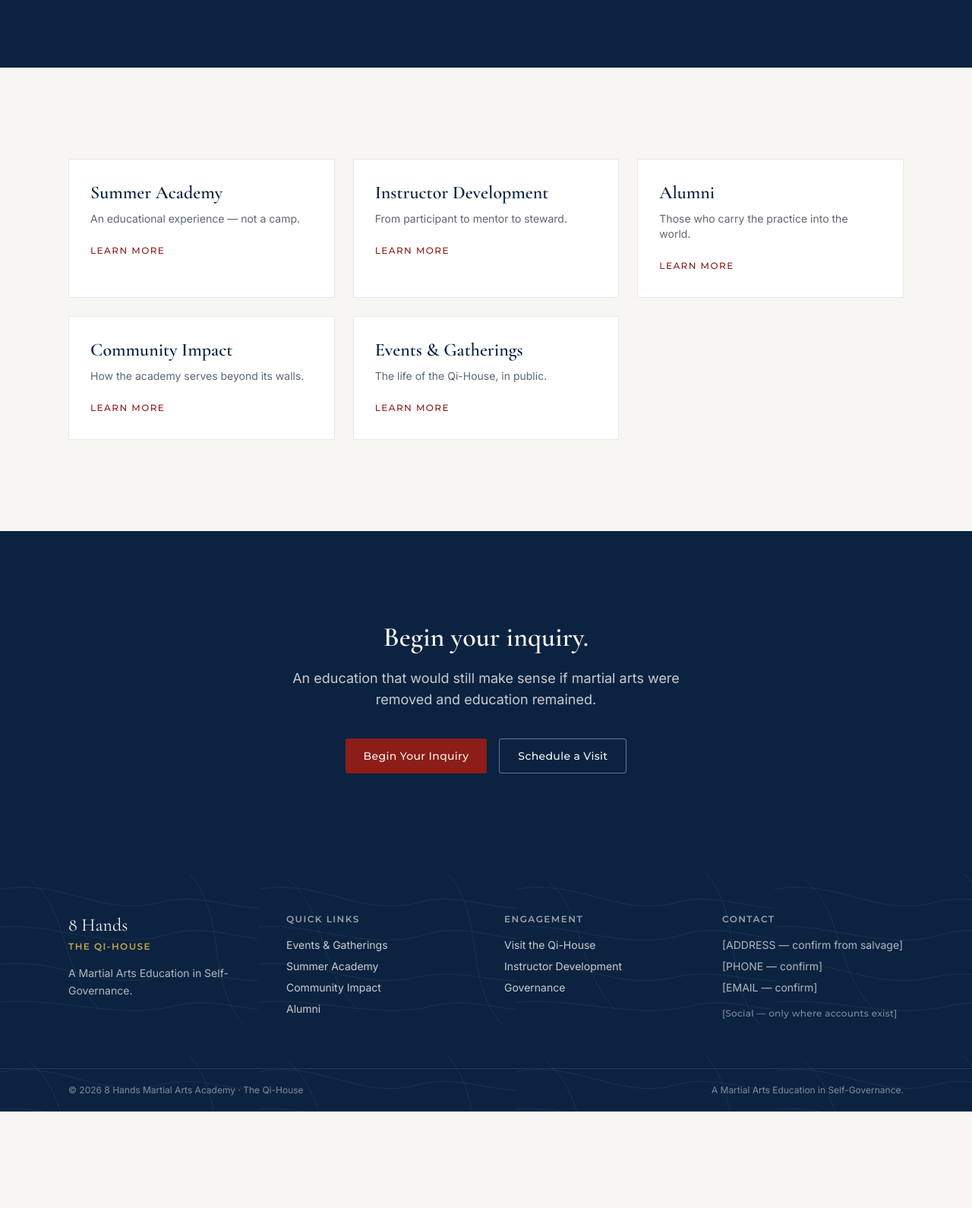
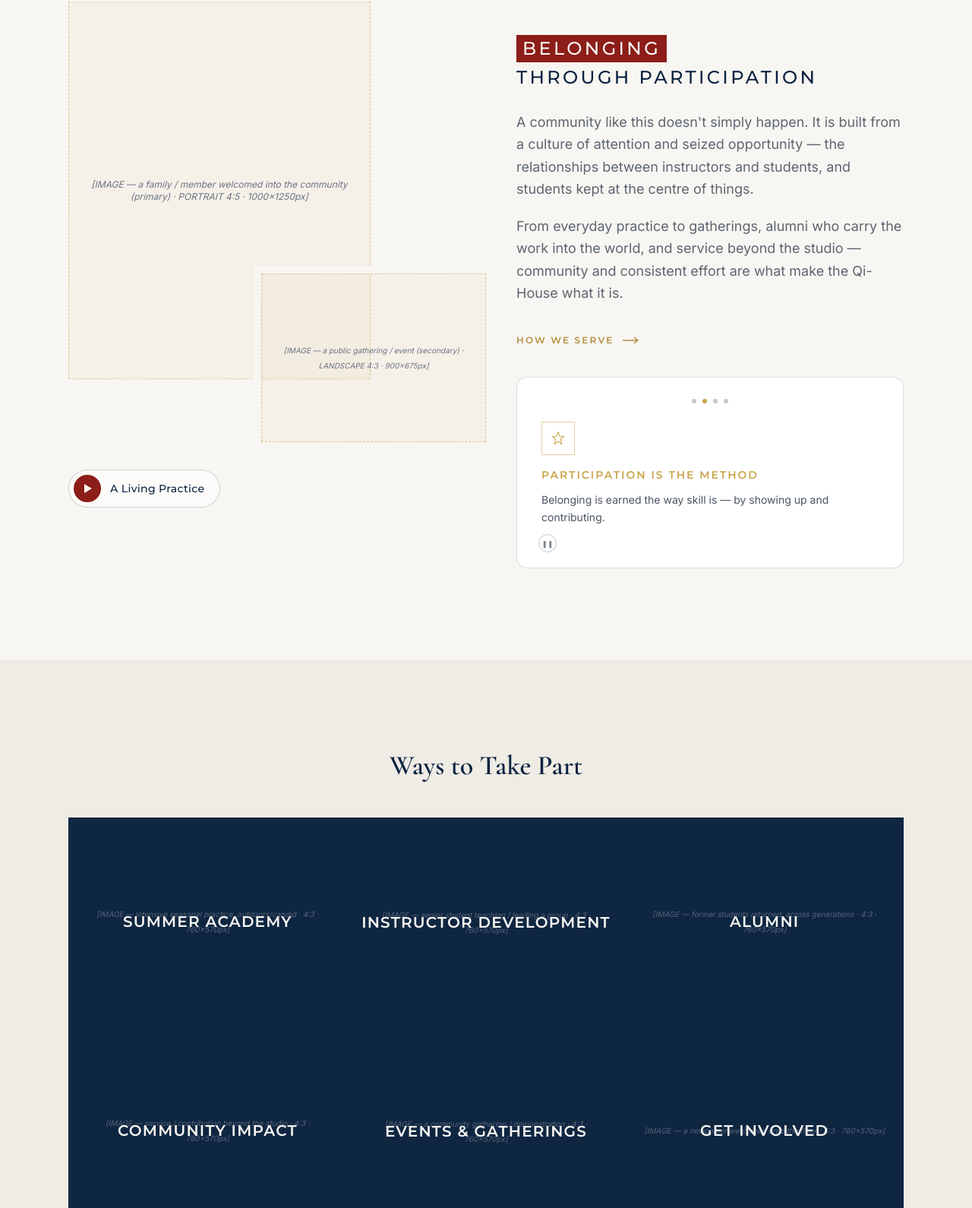
Before and after one commit to sindbad-SH/eight-hands-academy, an Astro site: page /community in a window 1280 px wide. Shown: the part 358-1948 px from the top of the page at 76% size. Before the commit the page ends 1821 px from the top, so only its background shows below. Built offline with nearby package versions, Linux system fonts and the light colour scheme; Astro itself is replaced by a stand-in of ours.

Commit message:
Community: rebuilt to live-audited fidelity (reskin of Community page)
Live audit of aiglon.ch/community. Rebuilt from old PageHeader stub:
- Left-aligned H1 (matches reference)
- Intro: layered ParallaxPhoto pair + play pill + 'Belonging Through Participation'
  highlight heading + copy + ClaimRotator
- Photo hub (centered titles) routing to the real community sub-pages
- No closing CTA (matches reference)
Verified live: layered intro + rotator + hub render correctly.

Co-Authored-By: Claude Opus 4.8 <noreply@anthropic.com>

```diff
--- a/src/pages/community/index.astro
+++ b/src/pages/community/index.astro
@@ -1,32 +1,104 @@
 ---
+// COMMUNITY — reskin of the reference Community page, structure VERIFIED by live Chrome audit of
+// aiglon.ch/community (2026-06-05). Reference shape: LEFT-aligned H1, an intro with a LAYERED photo pair +
+// ▶ pill (left) + highlight heading + copy + ClaimRotator (right), then a centered-title photo hub of
+// community facets, no closing CTA. Re-skinned for the Qi-House; hub routes to our real community sub-pages.
 import Base from '../../layouts/Base.astro';
-import PageHeader from '../../components/PageHeader.astro';
-import Cta from '../../components/Cta.astro';
+import SectionSubnav from '../../components/SectionSubnav.astro';
+import GoldArrowLink from '../../components/GoldArrowLink.astro';
+import ParallaxPhoto from '../../components/ParallaxPhoto.astro';
+import ClaimRotator from '../../components/ClaimRotator.astro';
+import PhotoNavCard from '../../components/PhotoNavCard.astro';
 
-const pages = [
-  ['Summer Academy', '/community/summer-academy', 'An educational experience — not a camp.'],
-  ['Instructor Development', '/community/instructor-development', 'From participant to mentor to steward.'],
-  ['Alumni', '/community/alumni', 'Those who carry the practice into the world.'],
-  ['Community Impact', '/community/impact', 'How the academy serves beyond its walls.'],
-  ['Events & Gatherings', '/community/events', 'The life of the Qi-House, in public.'],
+const subnav: [string, string][] = [
+  ['Participation in Practice', '/community'],
+  ['Summer Academy', '/community/summer-academy'],
+  ['Instructor Development', '/community/instructor-development'],
+  ['Alumni', '/community/alumni'],
+  ['Community Impact', '/community/impact'],
+  ['Events & Gatherings', '/community/events'],
+];
+
+const claims: [string, string][] = [
+  ['Not Just for Students', 'Families, alumni, and instructors form a community of practice that extends well beyond the floor.'],
+  ['Participation Is the Method', 'Belonging is earned the way skill is — by showing up and contributing.'],
+  ['A Living Lineage', 'Each cohort carries the practice forward and hands it on to the next.'],
+  ['Service Beyond the Studio', 'The practice is meant to be useful to the wider community, not only to the practitioner.'],
+];
+
+const hub: [string, string, string][] = [
+  ['Summer Academy', '/community/summer-academy', '[IMAGE — intensive seasonal practice, outdoors/candid · 4:3 · 760×570px]'],
+  ['Instructor Development', '/community/instructor-development', '[IMAGE — senior student teaching / leading a group · 4:3 · 760×570px]'],
+  ['Alumni', '/community/alumni', '[IMAGE — former students returned, across generations · 4:3 · 760×570px]'],
+  ['Community Impact', '/community/impact', '[IMAGE — service / contribution beyond the studio · 4:3 · 760×570px]'],
+  ['Events & Gatherings', '/community/events', '[IMAGE — a community gathering / demonstration · 4:3 · 760×570px]'],
+  ['Get Involved', '/admissions#visit', '[IMAGE — a newcomer welcomed onto the floor · 4:3 · 760×570px]'],
 ];
 ---
-<Base title="Community — The Qi-House">
-  <PageHeader
-    eyebrow="Community"
-    title="Participation in Practice"
-    subtitle="The individual develops through participation. The community develops through contribution."
-  />
+<Base home title="Community — The Qi-House" description="The individual develops through participation; the community develops through contribution.">
+  <SectionSubnav items={subnav} active="/community" label="Community section" />
+
   <section class="bg-stone">
-    <div class="container-content py-section-sm lg:py-section grid sm:grid-cols-2 lg:grid-cols-3 gap-6">
-      {pages.map(([label, href, blurb]) => (
-        <a href={href} class="reveal bg-white border border-navy/10 rounded-sm p-7 hover:border-gold transition-colors block">
-          <h3 class="text-2xl mb-2">{label}</h3>
-          <p class="text-sm text-slate/90 mb-4">{blurb}</p>
-          <span class="text-red font-accent text-xs uppercase tracking-eyebrow">Learn More</span>
-        </a>
-      ))}
+    <div class="container-content py-section-sm lg:py-section">
+      <h1 class="text-4xl lg:text-5xl text-navy mb-12 lg:mb-16">Community</h1>
+
+      <div class="grid lg:grid-cols-2 gap-14 lg:gap-20 items-start">
+        <div class="reveal">
+          <div class="relative min-h-[420px] lg:min-h-[540px]">
+            <ParallaxPhoto
+              alt="[IMAGE — a family / member welcomed into the community (primary) · PORTRAIT 4:5 · 1000×1250px]"
+              frameClass="aspect-[4/5] w-[78%]"
+              parallax={-104}
+              innerClass="!text-xs"
+            />
+            <ParallaxPhoto
+              alt="[IMAGE — a public gathering / event (secondary) · LANDSCAPE 4:3 · 900×675px]"
+              frameClass="absolute -bottom-6 right-0 lg:-right-10 w-[58%] aspect-[4/3] z-20 ring-[10px] ring-stone"
+              parallax={-100}
+              innerClass="!p-3 !text-[10px]"
+            />
+          </div>
+          <div class="flex justify-start mt-8">
+            <button class="group inline-flex items-center gap-3 rounded-full border border-navy/20 bg-white/50 hover:bg-white pl-1.5 pr-5 py-1.5 transition-colors" aria-label="Play: A Living Practice">
+              <span class="w-9 h-9 rounded-full bg-red flex items-center justify-center shrink-0 transition-transform duration-200 group-hover:scale-110">
+                <svg width="10" height="12" viewBox="0 0 10 12" class="text-stone ml-0.5" fill="currentColor"><polygon points="0,0 10,6 0,12" /></svg>
+              </span>
+              <span class="font-accent text-sm tracking-wide text-navy">A Living Practice</span>
+            </button>
+          </div>
+        </div>
+
+        <div class="reveal">
+          <p class="font-accent uppercase tracking-[0.14em] text-xl lg:text-2xl text-navy mb-7 inline-flex flex-wrap items-center gap-x-2.5 gap-y-1">
+            <span class="bg-red text-stone px-2 py-0.5">Belonging</span><span>Through Participation</span>
+          </p>
+          <p class="text-slate/90 leading-relaxed mb-5">
+            A community like this doesn't simply happen. It is built from a culture of attention and seized
+            opportunity — the relationships between instructors and students, and students kept at the centre
+            of things.
+          </p>
+          <p class="text-slate/90 leading-relaxed mb-8">
+            From everyday practice to gatherings, alumni who carry the work into the world, and service beyond
+            the studio — community and consistent effort are what make the Qi-House what it is.
+          </p>
+          <GoldArrowLink href="/community/impact" text="How We Serve" class="mb-10" />
+          <ClaimRotator items={claims} dark={false} label="What the community is built on" />
+        </div>
+      </div>
     </div>
   </section>
-  <Cta />
+
+  <!-- Photo hub: community facets (centered titles) → real sub-pages -->
+  <section class="bg-stone-200">
+    <div class="container-content py-section-sm lg:py-section">
+      <div class="text-center max-w-2xl mx-auto mb-12 reveal">
+        <h2 class="text-3xl lg:text-4xl">Ways to Take Part</h2>
+      </div>
+      <div class="grid sm:grid-cols-2 lg:grid-cols-3">
+        {hub.map(([label, href, alt]) => (
+          <div class="reveal"><PhotoNavCard label={label} href={href} alt={alt} center /></div>
+        ))}
+      </div>
+    </div>
+  </section>
 </Base>
```
